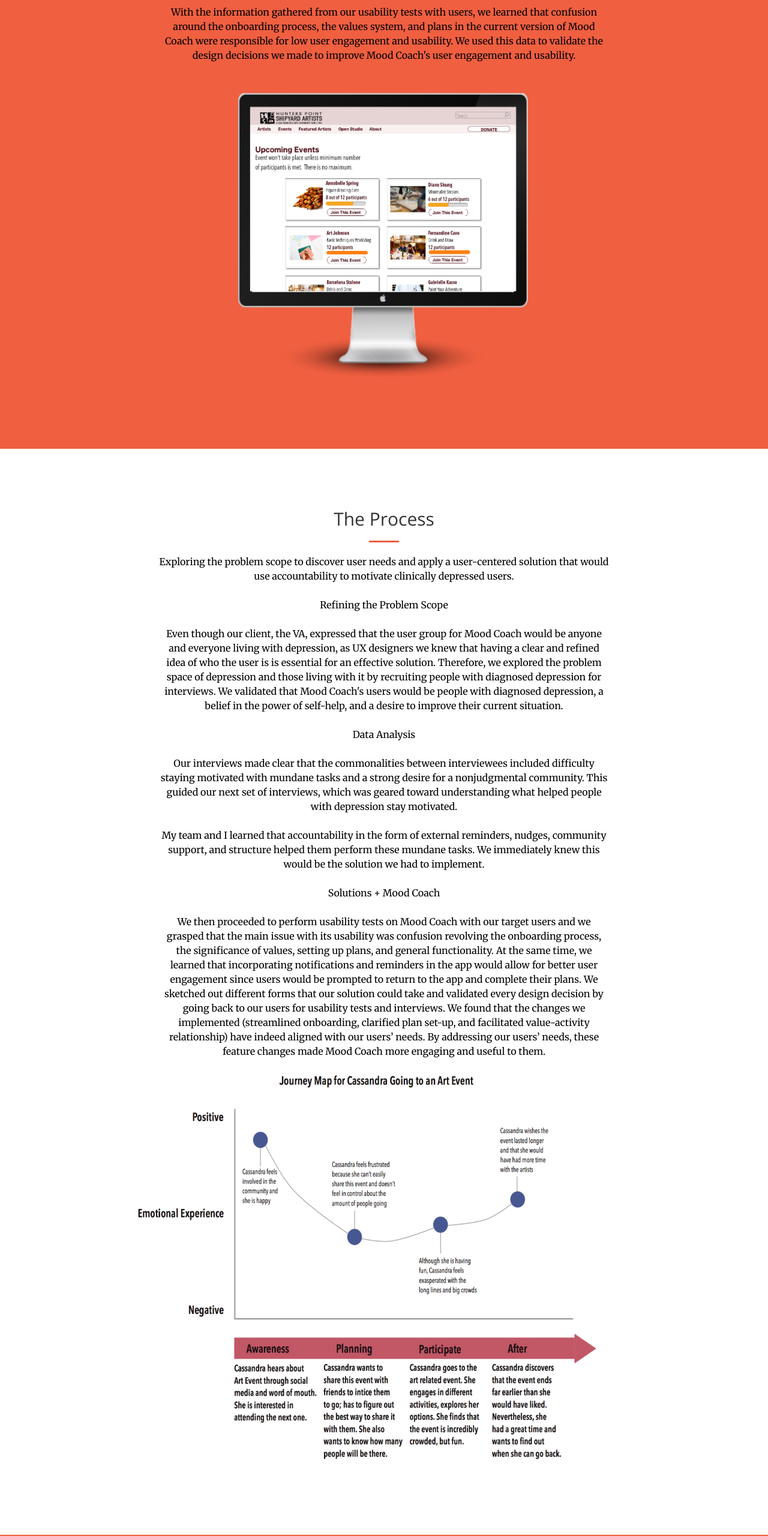
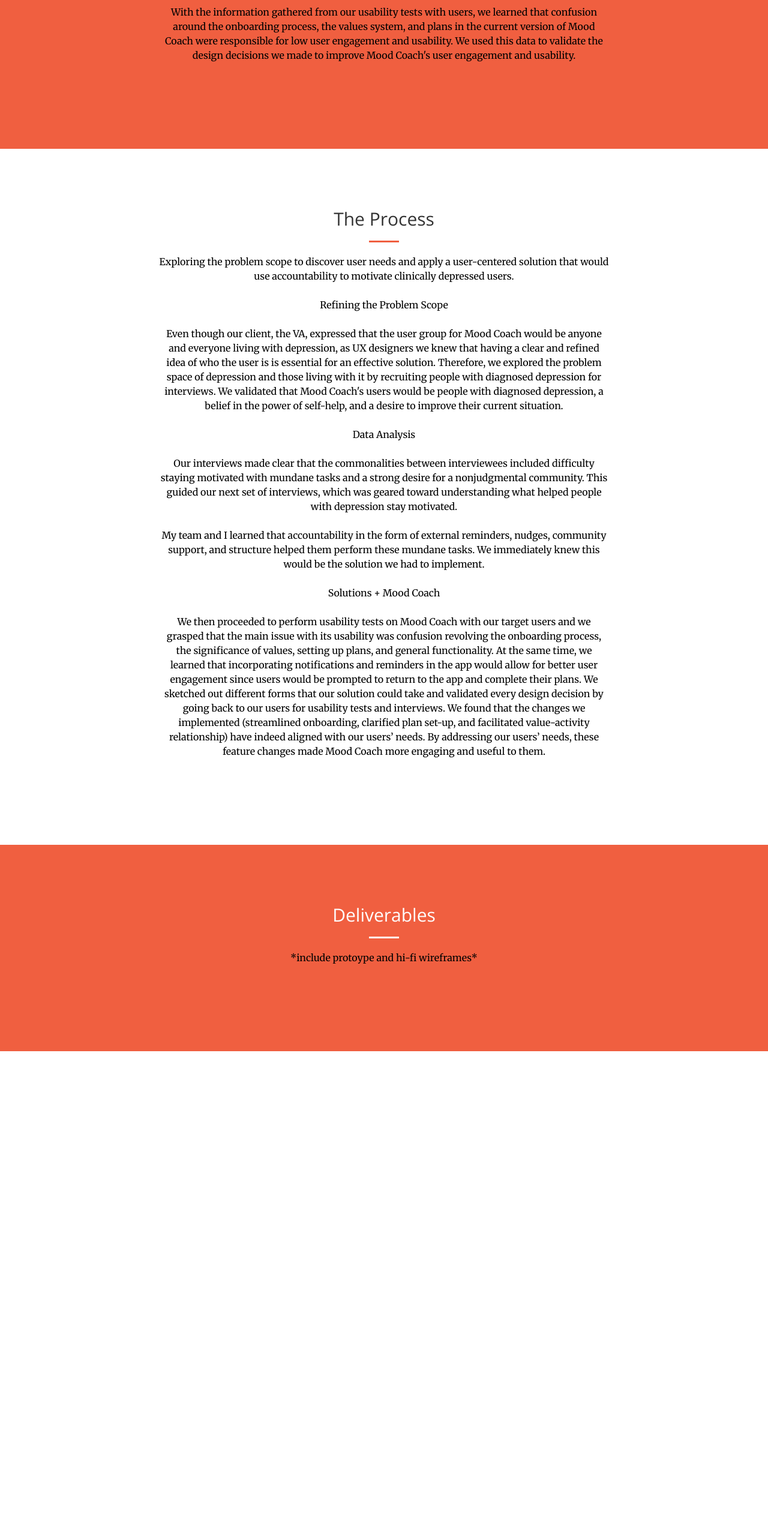
Before and after one commit to francoabaroa/aleweb, a website: page client/project2.html in a window 1280 px wide. Shown: the part 2280-4840 px from the top of the page at 60% size. After the commit the page ends 4032 px from the top, so only its background shows below. Drawn offline with nearby package versions, Linux system fonts and the light colour scheme.

Commit message:
Fix img tags

```diff
--- a/client/project2.html
+++ b/client/project2.html
@@ -135,7 +135,7 @@
 
                     <br/>
                     <br/>
-                    <img src="img/portfolio/thumbnails/hunter1.png" class="hunterimg"> </img>
+                    <!-- <img src="img/portfolio/thumbnails/hunter1.png" class="hunterimg"> </img> -->
                     </p>
                 </div>
             </div>
@@ -164,7 +164,7 @@
                     We sketched out different forms that our solution could take and validated every design decision by going back to our users for usability tests and interviews. We found that the changes we implemented (streamlined onboarding, clarified plan set-up, and facilitated value-activity relationship) have indeed aligned with our users’ needs. By addressing our users’ needs, these feature changes made Mood Coach more engaging and useful to them.
                     <br/>
                     <br/>
-                    <img src="img/portfolio/thumbnails/journeymap.png" class="journeyimg"> </img>
+                    <!-- <img src="img/portfolio/thumbnails/journeymap.png" class="journeyimg"> </img> -->
 </p>
                 </div>
 <!--                 <div class="col-lg-4 col-lg-offset-2 text-center">
```
Also changed, not shown: client/project3.html (+2 -2 lines), client/project4.html (+2 -2 lines).
